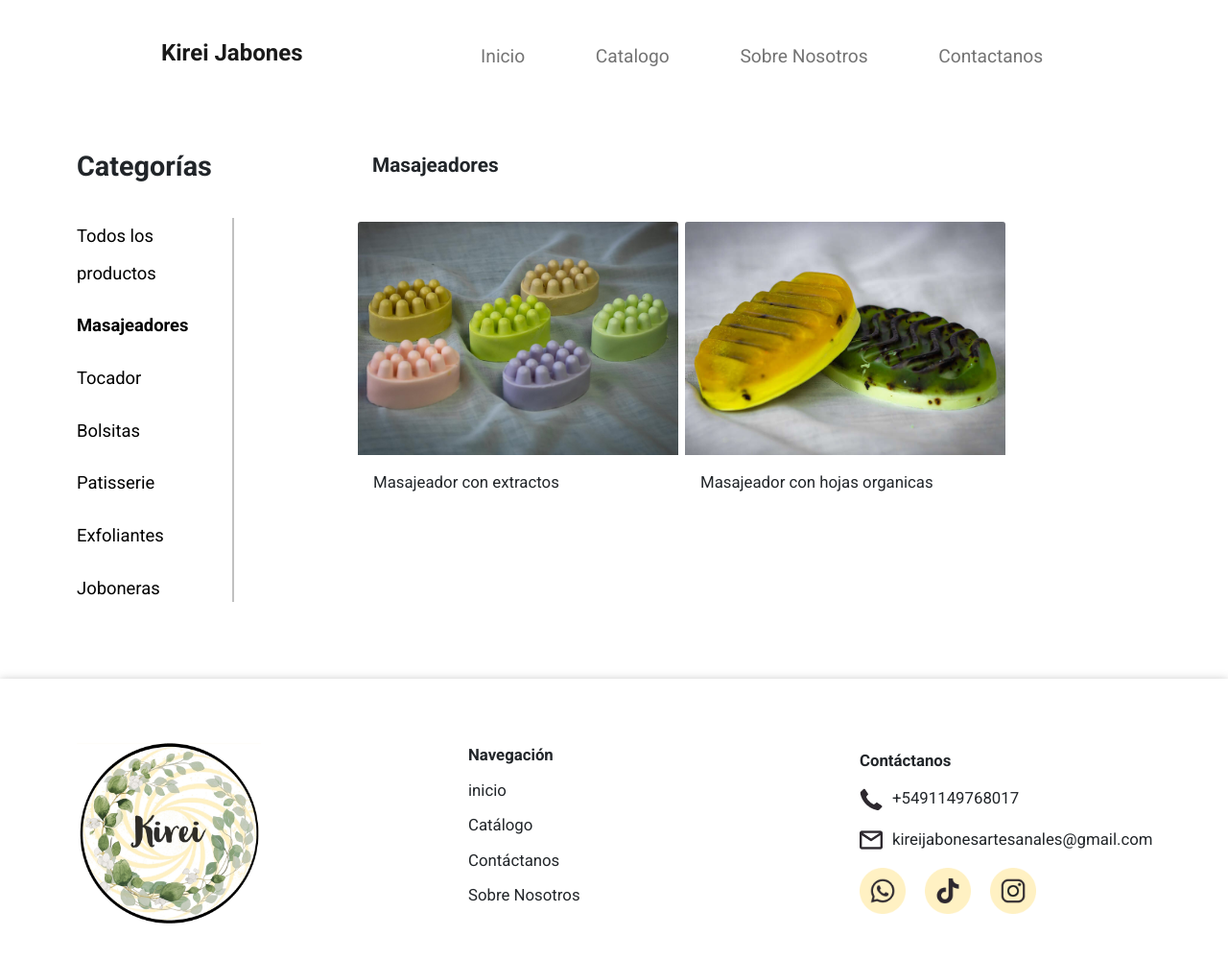
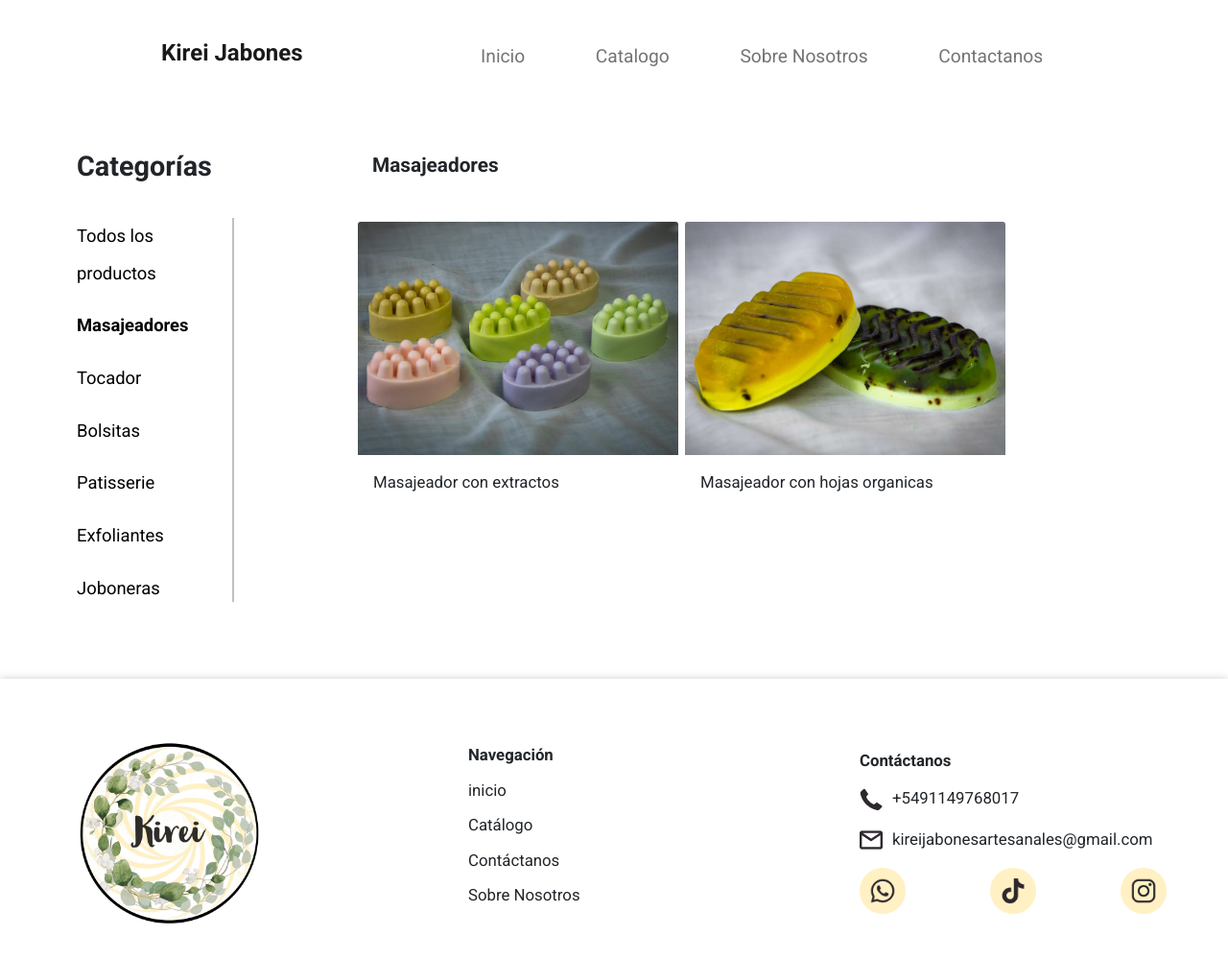
Before and after one commit to GonzaloGarciaCalvo/KireiJabones, a website: page catalogo/masajeador.html in a window 1280 px wide. Shown: the whole page at 96% size. Drawn offline with nearby package versions, Linux system fonts and the light colour scheme.

Commit message:
Update masajeador.html

```diff
--- a/catalogo/masajeador.html
+++ b/catalogo/masajeador.html
@@ -120,15 +120,15 @@
                     </div>
                     <div class="container p-0">
                         <div class="row iconoR">
-                            <div class="col-md-2">
-                                <img src="../multimedia/Iconos Kirei/whatsapp.png" class="iconos" alt="logo whatsapp">
-                              </div>
-                              <div class="col-md-2">
-                                <img src="../multimedia/Iconos Kirei/tiktok.png" class="iconos" alt="logo tiktok">
-                              </div>
-                              <div class="col-md-2">
-                                <img src="../multimedia/Iconos Kirei/instagram.png" class="iconos" alt="logo instagram">
-                              </div>
+                            <div class="col-md-4">
+                            <a href="https://api.whatsapp.com/send?phone=541150099051&amp;text=Hola!&nbsp;dejanos&nbsp;tu&nbsp;mensaje"><img src="../multimedia/Iconos Kirei/whatsapp.png" class="iconos" alt="logo whatsapp"></a>
+                          </div>
+                          <div class="col-md-4">
+                            <a href="https://vm.tiktok.com/ZMLDA7oEJ/"><img src="../multimedia/Iconos Kirei/tiktok.png" class="iconos" alt="logo tiktok"></a>
+                          </div>
+                          <div class="col-md-4">
+                            <a href="https://instagram.com/kireijabones?utm_medium=copy_link"><img src="../multimedia/Iconos Kirei/instagram.png" class="iconos" alt="logo instagram"></a>
+                          </div>
                         </div>
                     </div>
                 </div>
```
